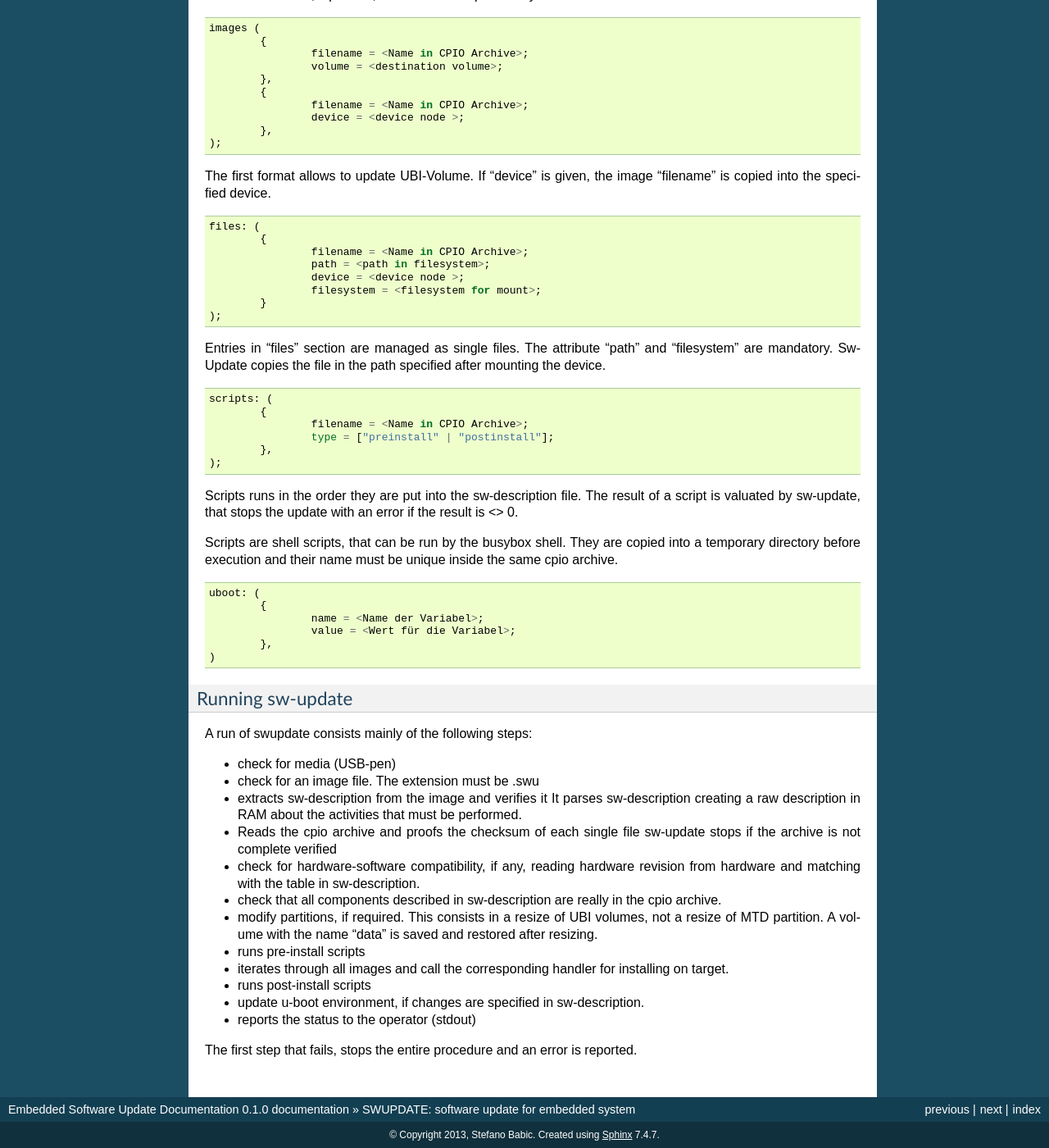
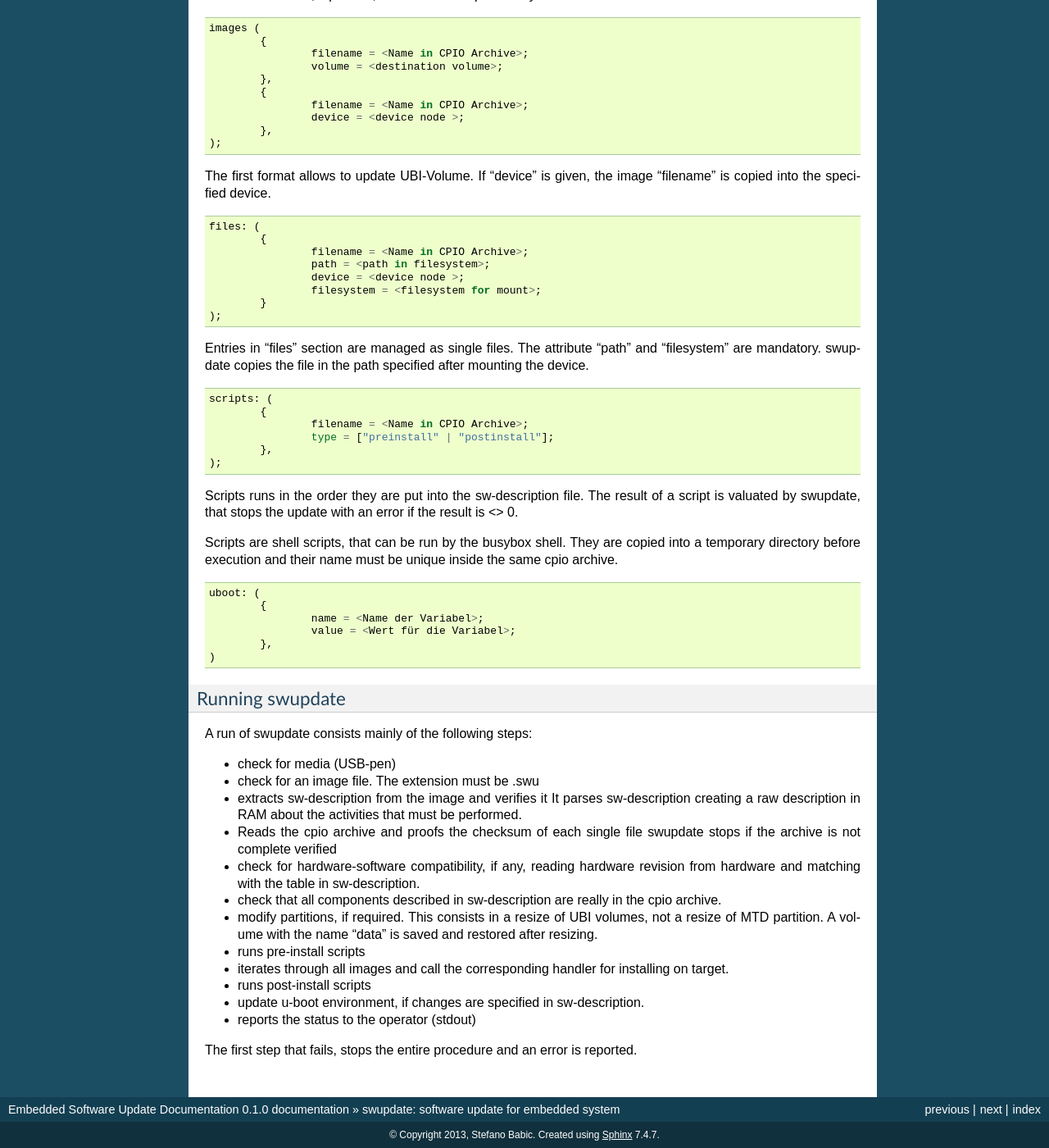
Before and after one commit to sbabic/swupdate, a Sphinx documentation site: the page built from doc/source/swupdate.rst, in a window 1280 px wide and 1400 px high, scrolled down 8499 px. Shown: the whole window at 82% size. Built offline with Sphinx 7.4.7, drawn with Linux system fonts in a browser that asks for light colours; formulas are drawn with MathJax 3; some of the changed text lies outside the part shown.

Commit message:
Maintain the name of the project consistent
Sometimes the project is called "swupdate", sometimes
"SW-Update" or whatever.
Use "swupdate" for all occurencies.

Signed-off-by: Stefano Babic <sbabic@denx.de>

```diff
--- a/doc/source/index.rst
+++ b/doc/source/index.rst
@@ -1,7 +1,7 @@
 .. _contents:
 
 ############################################
-SWUpdate Documentation
+swupdate Documentation
 ############################################
 
 .. toctree::
--- a/doc/source/roadmap.rst
+++ b/doc/source/roadmap.rst
@@ -1,5 +1,5 @@
 =============================================
-SWUPDATE: roadmap
+Project's roadmap
 =============================================
 
 swupdate's roadmap
--- a/doc/source/swupdate.rst
+++ b/doc/source/swupdate.rst
@@ -1,5 +1,5 @@
 =============================================
-SWUPDATE: software update for embedded system
+swupdate: software update for embedded system
 =============================================
 
 Overview
@@ -468,7 +468,7 @@ the image "filename" is copied into the specified device.
 	);
 
 Entries in "files" section are managed as single files. The attribute
-"path" and "filesystem" are mandatory. Sw-Update copies the file in the path
+"path" and "filesystem" are mandatory. swupdate copies the file in the path
 specified after mounting the device.
 
 ::
@@ -481,7 +481,7 @@ specified after mounting the device.
 	);
 
 Scripts runs in the order they are put into the sw-description file.
-The result of a script is valuated by sw-update, that stops the update
+The result of a script is valuated by swupdate, that stops the update
 with an error if the result is <> 0.
 
 Scripts are shell scripts, that can be run by the busybox shell. They are
@@ -497,7 +497,7 @@ be unique inside the same cpio archive.
 		},
 	)
 
-Running sw-update
+Running swupdate
 -----------------
 
 A run of swupdate consists mainly of the following steps:
@@ -508,7 +508,7 @@ A run of swupdate consists mainly of the following steps:
   It parses sw-description creating a raw description in RAM
   about the activities that must be performed.
 - Reads the cpio archive and proofs the checksum of each single file
-  sw-update stops if the archive is not complete verified
+  swupdate stops if the archive is not complete verified
 - check for hardware-software compatibility, if any,
   reading hardware revision from hardware and matching
   with the table in sw-description.
```
